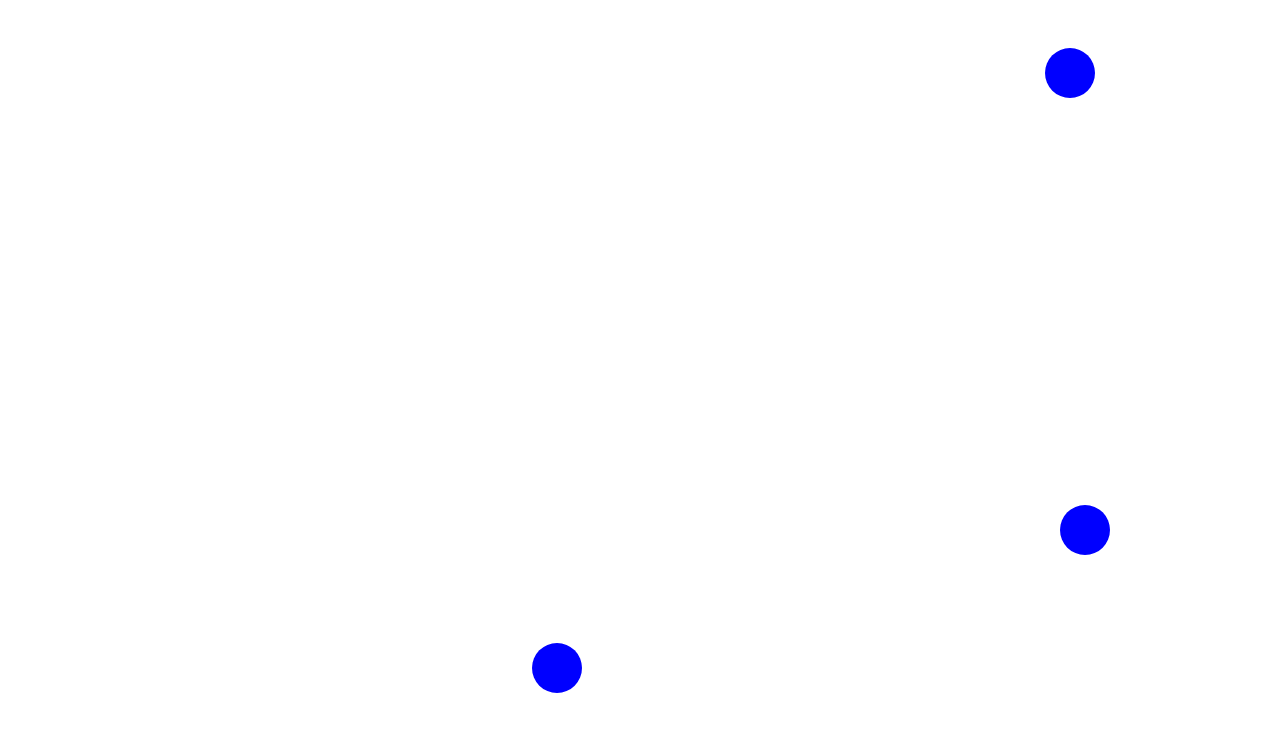
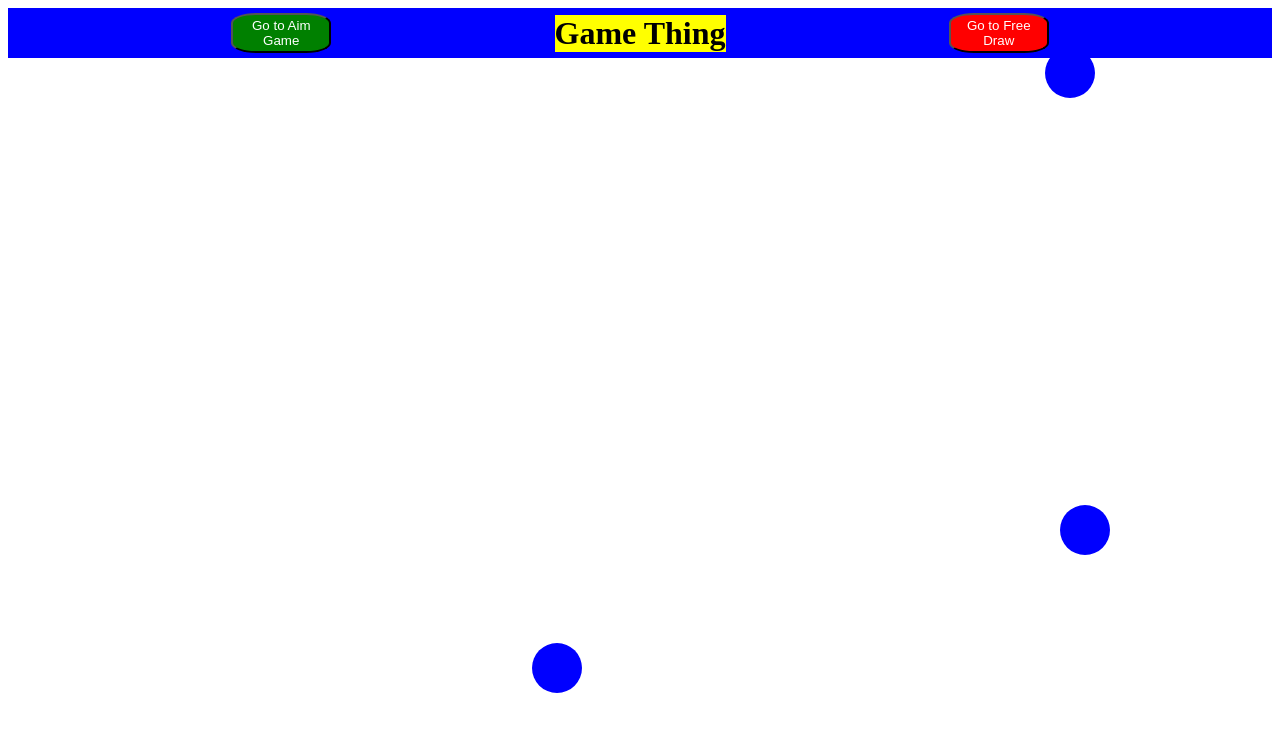
Before and after one commit to carterlelash/colorTiles3, a website: page test.html in a window 1280 px wide. Drawn offline with Linux system fonts and the light colour scheme.

Commit message:
final final change

```diff
--- a/test.html
+++ b/test.html
@@ -4,7 +4,7 @@
     <meta charset="UTF-8">
     <meta http-equiv="X-UA-Compatible" content="IE=edge">
     <meta name="viewport" content="width=device-width, initial-scale=1.0">
-    <title>Testing</title>
+    <title>Bouncing Balls</title>
 </head>
 <body>
     <style>
@@ -15,7 +15,42 @@
           border-radius:100%;
           background-color: blue;
         }
+        #buttonsDiv {
+        background-color:blue;
+        height:50px;
+        align-items:center;
+        width:auto;
+        display:flex;
+        justify-content: space-evenly;
+    }
+    #goToAimGame {
+        height:40px;
+        width:100px;
+        border-radius:25%;
+        background-color:green;
+        color:white;
+        z-index:1;
+    }
+    #goToFreeDraw {
+        height:40px;
+        width:100px;
+        border-radius:25%;
+        background-color:red;
+        color:white;
+        z-index:1;
+    }
+    #appTitle {
+        color:black;
+        background-color:yellow;
+        width:fit-content;
+        height:fit-content;
+    }
       </style>
+      <div id = "buttonsDiv">
+        <button id = "goToAimGame" onclick="window.location.href='/colorTiles3/second.html'">Go to Aim Game</button>
+        <h1 id = "appTitle">Game Thing</h1>
+        <button id = "goToFreeDraw" onclick="window.location.href='/colorTiles3/index.html'">Go to Free Draw</button>
+    </div>
 
       <script>
         var maxSpeed = 50;
```
Also changed, not shown: index.html (+1 -1 lines), second.html (+1 -1 lines), third.html (+1 -1 lines).
